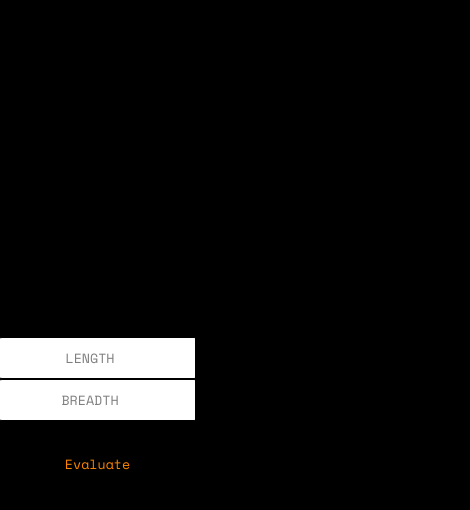
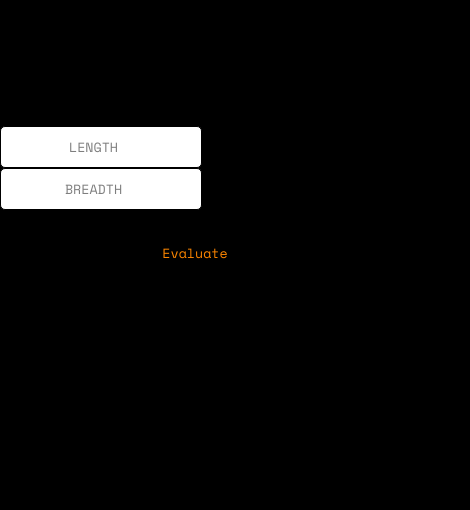
Before and after one commit to Atrax-Lethare/xyz, a plain HTML site: page index.html in a window 390 px wide. Shown: the whole page, 470 px wide, since content can reach past the window. Drawn offline with nearby package versions, Linux system fonts and the light colour scheme.

Commit message:
Update styles.css

```diff
--- a/styles.css
+++ b/styles.css
@@ -72,3 +72,15 @@ body {
     box-shadow: 5px 5px 5px rgb(96, 96, 96);
     transform: translate(-5px, -5px);
 }
+
+@media (max-width: 768px) {
+    body {
+        flex-direction: column;
+    }
+
+    .left, .right {
+        width: 100vw;
+        height: 50vh;
+        float: none;
+    }
+}
```
